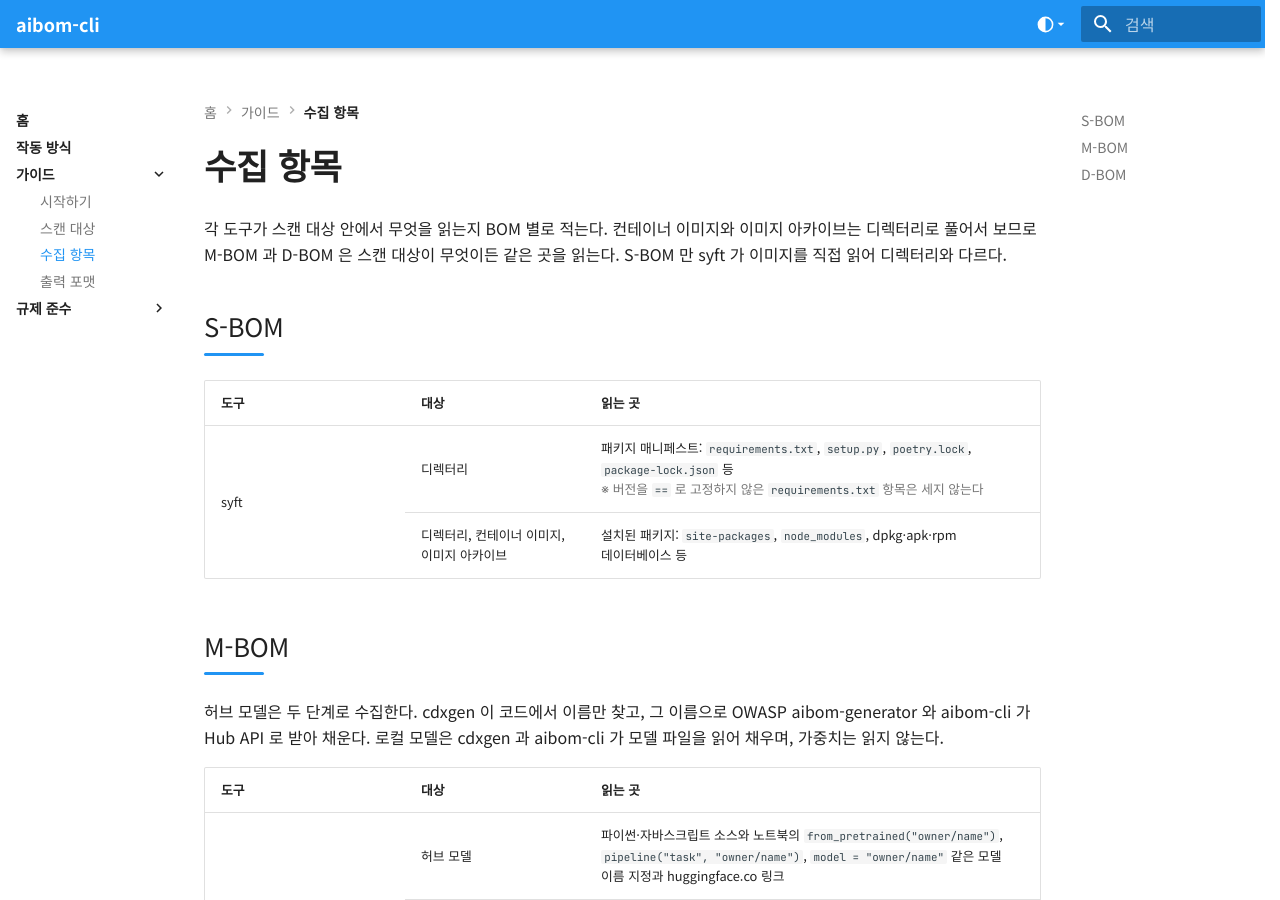
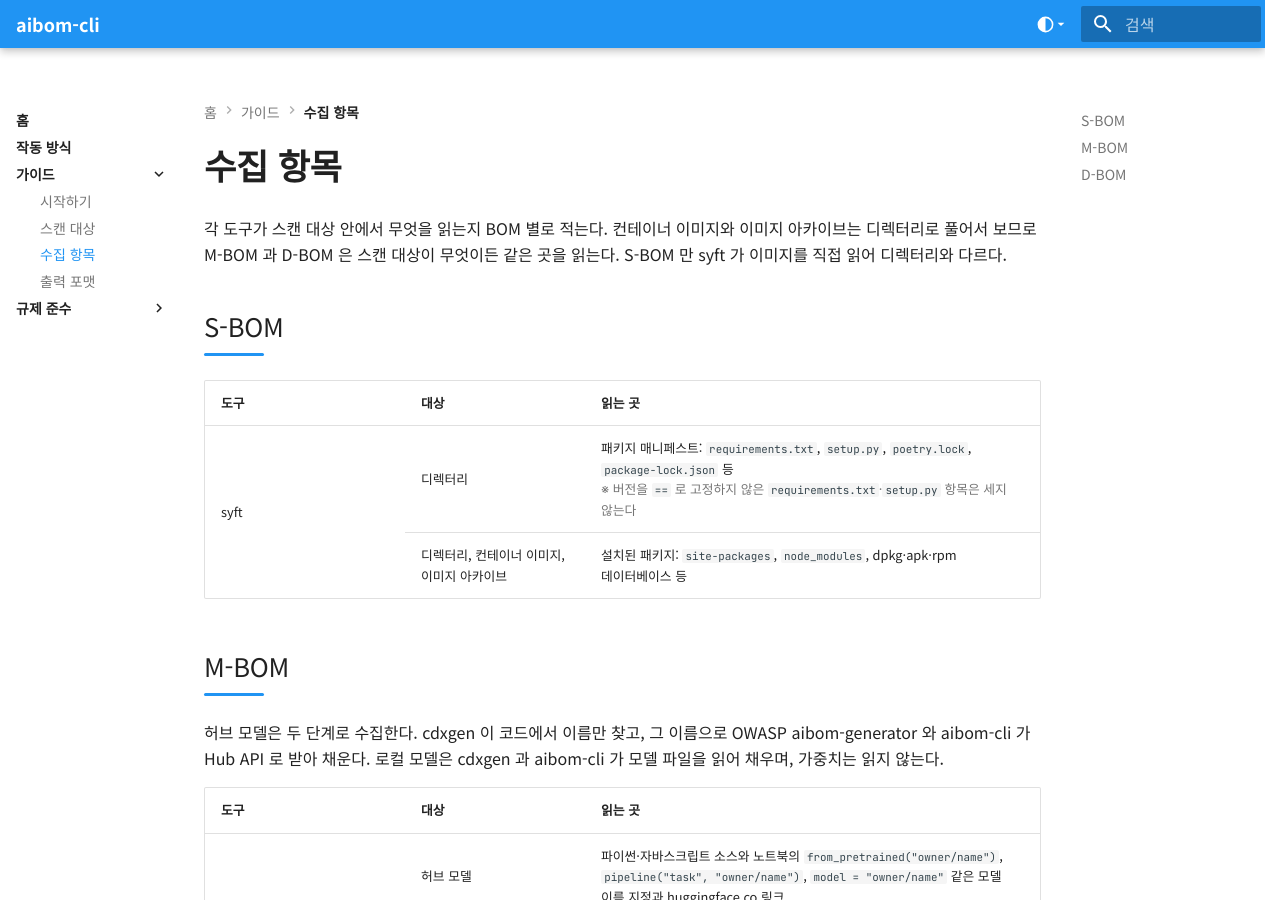
Before and after one commit to ai-devtestsecops-os/sure-aibom, an MkDocs documentation site: the page built from docs/guides/collected-items.md, in a window 1280 px wide and 900 px high. Built offline with MkDocs 1.6.1 and Material for MkDocs 9.7.7, drawn with Linux system fonts in a browser that asks for light colours.

Commit message:
docs: note that syft also skips unpinned setup.py dependencies

```diff
--- a/docs/guides/collected-items.md
+++ b/docs/guides/collected-items.md
@@ -8,7 +8,7 @@
 <table markdown>
 <thead><tr><th>도구</th><th>대상</th><th>읽는 곳</th></tr></thead>
 <tbody markdown>
-<tr markdown><td rowspan="2">syft</td><td>디렉터리</td><td markdown>패키지 매니페스트: `requirements.txt`, `setup.py`, `poetry.lock`, `package-lock.json` 등<br><span class="note">※ 버전을 `==` 로 고정하지 않은 `requirements.txt` 항목은 세지 않는다</span></td></tr>
+<tr markdown><td rowspan="2">syft</td><td>디렉터리</td><td markdown>패키지 매니페스트: `requirements.txt`, `setup.py`, `poetry.lock`, `package-lock.json` 등<br><span class="note">※ 버전을 `==` 로 고정하지 않은 `requirements.txt`·`setup.py` 항목은 세지 않는다</span></td></tr>
 <tr markdown><td>디렉터리, 컨테이너 이미지, 이미지 아카이브</td><td markdown>설치된 패키지: `site-packages`, `node_modules`, dpkg·apk·rpm 데이터베이스 등</td></tr>
 </tbody>
 </table>
```
